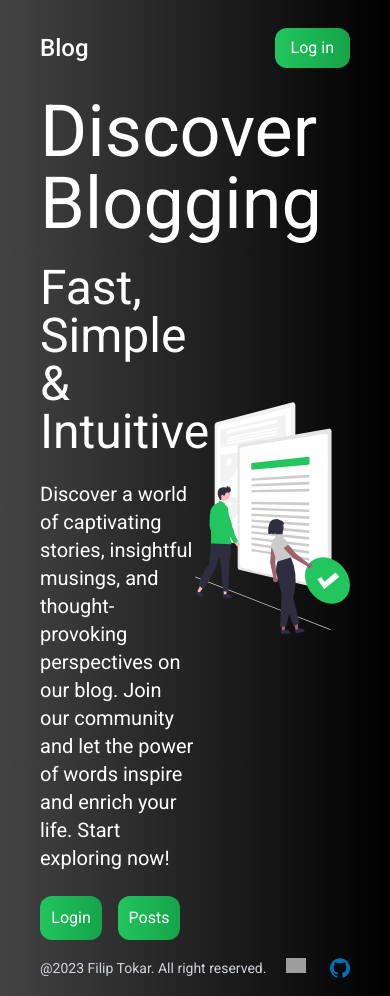
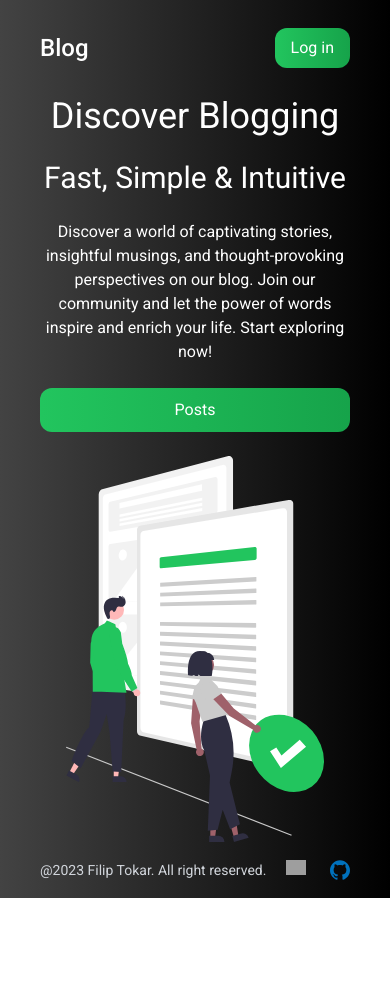
Before and after one commit to FilipTokar/blog, a Next.js app: page / in a window 390 px wide. After the commit the page ends 898 px from the top, so only its background shows below. Built offline with nearby package versions, Linux system fonts and the light colour scheme; grey boxes are pictures that could not be loaded.

Commit message:
home page responsive

```diff
--- a/app/page.jsx
+++ b/app/page.jsx
@@ -5,33 +5,26 @@ import Link from "next/link";
 export default function Home() {
   return (
     <>
-      <div className="flex">
-        <div className="w-1/2 flex flex-col justify-center gap-y-6">
-          <h1 className="text-7xl">Discover Blogging</h1>
-          <h2 className="text-5xl">Fast, Simple & Intuitive</h2>
-          <p className="text-xl">
+      <div className="flex flex-col sm:flex-row sm:gap-3 justify-center items-center">
+        <div className="sm:w-1/2 flex flex-col justify-center pb-6 sm:pb-0 gap-y-6">
+          <h1 className="text-center text-4xl sm:text-left sm:text-5xl md:text-6xl lg:text-7xl">Discover Blogging</h1>
+          <h2 className="text-center text-3xl sm:text-left sm:text-4xl md:text-5xl">Fast, Simple & Intuitive</h2>
+          <p className=" text-center text-base sm:text-left sm:text-lg md:text-xl">
             Discover a world of captivating stories, insightful musings, and
             thought-provoking perspectives on our blog. Join our community and
             let the power of words inspire and enrich your life. Start exploring
             now!
           </p>
-          <div className="flex gap-x-4">
-            <Link
-              href={"/"}
-              className="bg-gradient-to-r from-green-500 to-green-600 hover:from-green-600 hover:to-green-700 rounded-xl w-2/5 h-11 flex items-center justify-center"
-            >
-              Login
-            </Link>
-
+          <div className="flex justify-center sm:justify-start">
             <Link
               href={"/posts"}
-              className="bg-gradient-to-r from-green-500 to-green-600 hover:from-green-600 hover:to-green-700 rounded-xl w-2/5 h-11 flex items-center justify-center"
+              className="bg-gradient-to-r from-green-500 to-green-600 hover:from-green-600 hover:to-green-700 rounded-xl w-full sm:w-1/2 h-11 flex items-center justify-center"
             >
               Posts
             </Link>
           </div>
         </div>
-        <div className="w-1/2 flex justify-center">
+        <div className="sm:w-1/2 w-10/12 flex justify-center items-center">
           <Image src={img} alt="homepage_picture" />
         </div>
       </div>
```
